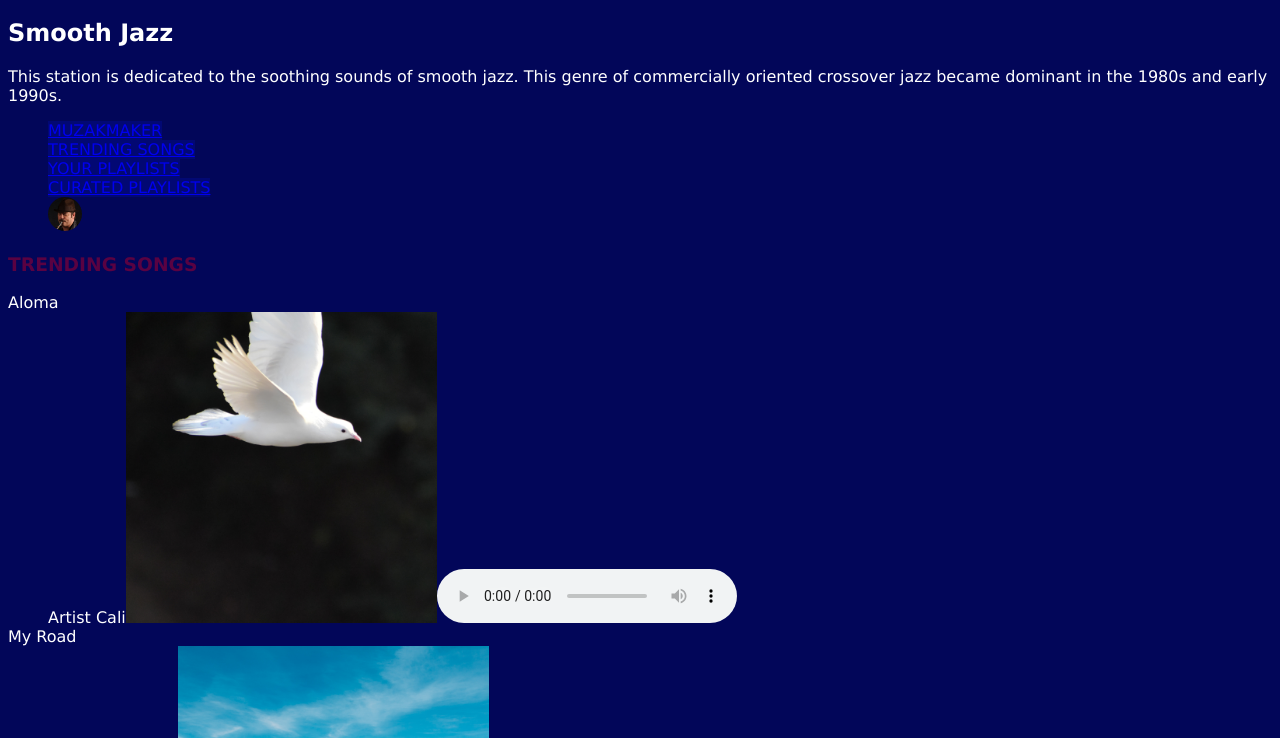
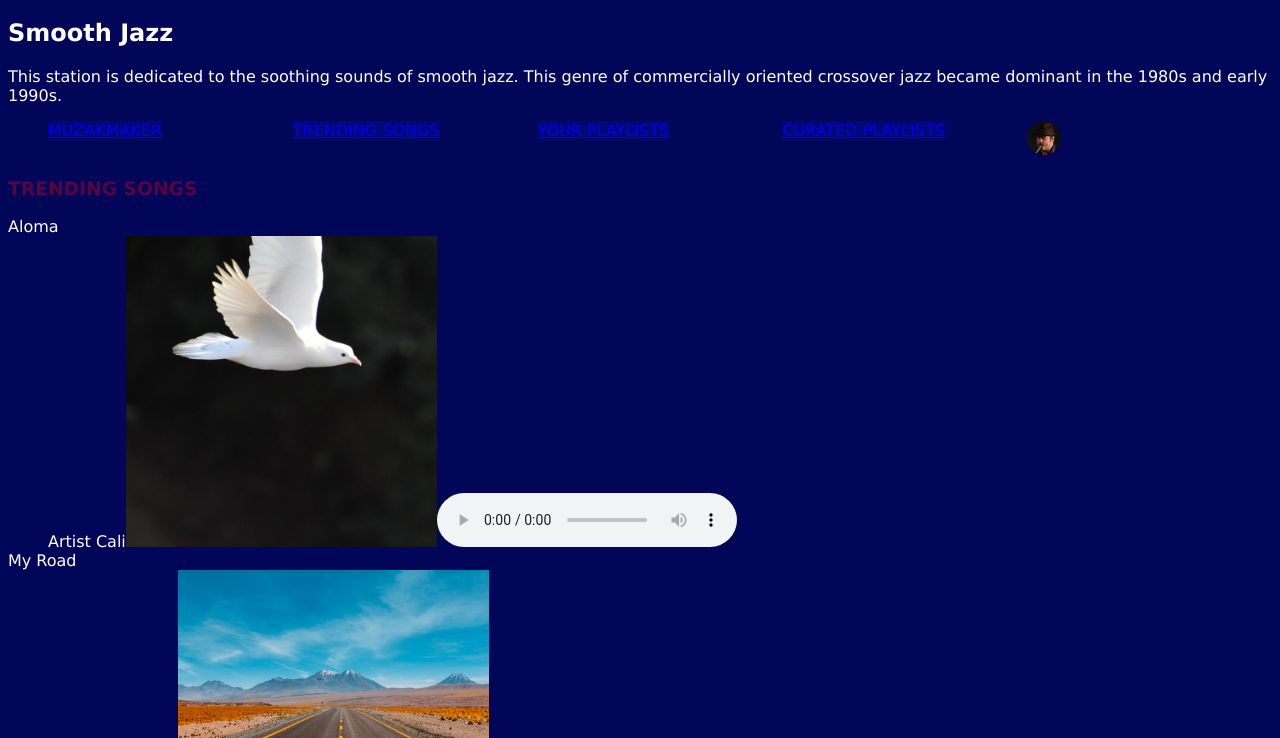
Before and after one commit to rrbowes/streamingmedia, a plain HTML site: page index.html in a window 1280 px wide. Shown: the part 62-800 px from the top of the page. Drawn offline with Linux system fonts and the light colour scheme.

Commit message:
Update styles.css

```diff
--- a/styles.css
+++ b/styles.css
@@ -22,8 +22,14 @@ nav a:hover {
     background-color: #590242;
 }
 
+ul {
+    display: grid;
+    grid-template-columns: 1fr 1fr 1fr 1fr 1fr;
+}
+
 #smoothJazz {
     background-color: linear-gradient(#030A8C to #000000);
+
 }
 
 h3 {
```
